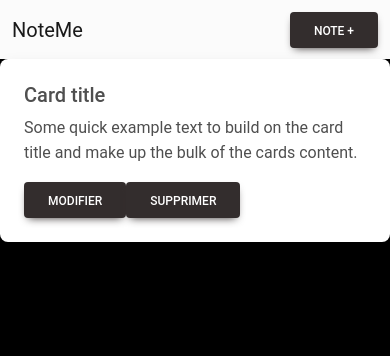
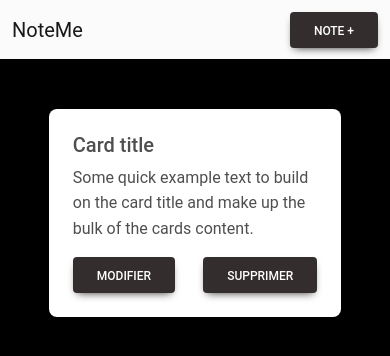
Before and after one commit to laurore83/priseDeNote, a React app: page / in a window 390 px wide. Shown: the top 356 px of the page. Built offline with nearby package versions, Linux system fonts and the light colour scheme; the HTML template or start-up script is replaced by a standard one.

Commit message:
css mobil

```diff
--- a/src/composants/ModalAddNote.jsx
+++ b/src/composants/ModalAddNote.jsx
@@ -23,8 +23,8 @@ export default function ModalAddNote() {
         <MDBModalDialog>
           <MDBModalContent>
             <MDBModalHeader>
+              <MDBInput type="texte" label="Descritpion"></MDBInput>
               <MDBInput type="texte" label="Note Titre"></MDBInput>
-              <MDBInput type="texte" label="Descritpion"></MDBInput>
               <MDBBtn
                 className="btn-close"
                 color="none"
--- a/src/composants/ModalChangeNote.jsx
+++ b/src/composants/ModalChangeNote.jsx
@@ -23,8 +23,8 @@ export default function ModalChangeNote() {
         <MDBModalDialog>
           <MDBModalContent>
             <MDBModalHeader>
+              <MDBInput type="texte" label="Descritpion"></MDBInput>
               <MDBInput type="texte" label="Note Titre"></MDBInput>
-              <MDBInput type="texte" label="Descritpion"></MDBInput>
               <MDBBtn
                 className="btn-close"
                 color="none"
--- a/src/composants/Note.jsx
+++ b/src/composants/Note.jsx
@@ -9,6 +9,7 @@ import ModalDeleteNote from "./ModalDeleteNote";
 
 export default function Note() {
   return (
+    <div className="card-container">
       <MDBCard>
         <MDBCardBody>
           <MDBCardTitle>Card title</MDBCardTitle>
@@ -16,13 +17,12 @@ export default function Note() {
             Some quick example text to build on the card title and make up the
             bulk of the cards content.
           </MDBCardText>
+          <div className="cardBtn">
             <ModalChangeNote />
             <ModalDeleteNote />
-        {/* <MDBBtn onClick={openModal} color="dark">
-          Modifier
-        </MDBBtn>
-        <MDBBtn color="dark">Supprimer</MDBBtn> */}
+          </div>
         </MDBCardBody>
       </MDBCard>
+    </div>
   );
 }
--- a/src/styles/_modal.scss
+++ b/src/styles/_modal.scss
@@ -1,3 +1,3 @@
 .modal-header {
-  flex-direction: column;
+  flex-direction: column-reverse;
 }
--- /dev/null
+++ b/src/styles/_note.scss
@@ -0,0 +1,15 @@
+.card-container {
+  display: flex;
+  justify-content: center;
+  margin-block: 50px;
+}
+.card {
+  width: 75%;
+}
+.cardBtn {
+  display: flex;
+  justify-content: space-between;
+}
+.form-outline {
+  margin-block: 10px;
+}
--- a/src/styles/index.scss
+++ b/src/styles/index.scss
@@ -2,6 +2,7 @@
 @import "@fortawesome/fontawesome-free/css/all.min.css";
 @import "./navbar";
 @import "./modal";
+@import "./note";
 
 * {
   margin: 0;
```
Lines whose indentation alone changed are shown as unchanged.
